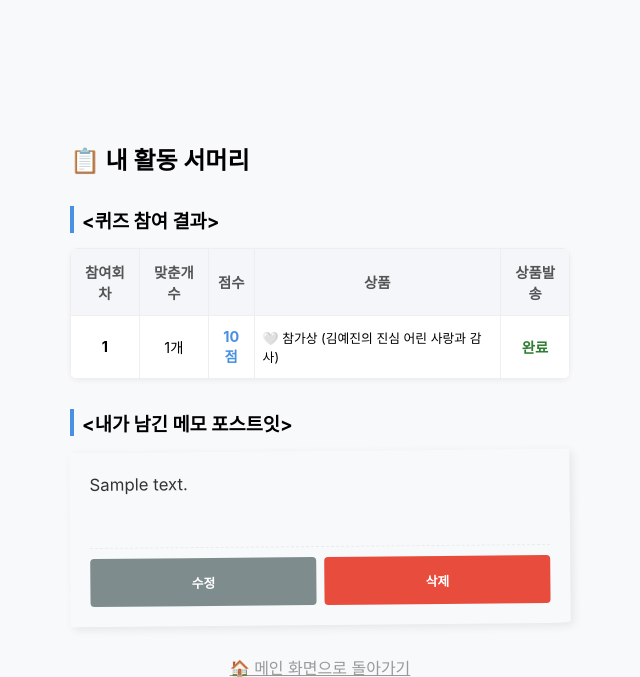
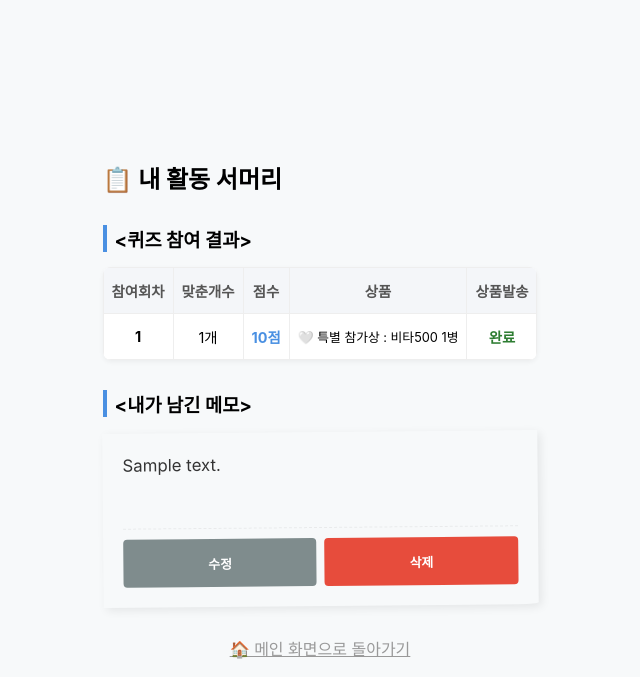
Before and after one commit to banana2990/2026bday, a Flask app: page /my-records in a window 1280 px wide. Shown: the top 677 px of the page, without its empty margins (320-960 px from the left). Run offline with Flask 3, Linux system fonts and the light colour scheme; the visitor is signed in with stand-in values (Sample User, id 1); tables that the repository leaves empty hold one stand-in row (values such as "Sample post").

Commit message:
20260621 화면 수정/ 상품 수정

```diff
--- a/app.py
+++ b/app.py
@@ -365,7 +365,6 @@ def submit_contact():
 
     return redirect(url_for("home"))
 
-
 # [Admin] 관리자 전용 페이지 뷰
 @app.route("/admin/dashboard")
 def admin_dashboard():
@@ -377,6 +376,7 @@ def admin_dashboard():
         flash("관리자만 접근할 수 있습니다.", "login_error")
         return redirect(url_for("home"))
 
+    # 1) 상품 발송용 유저 정보 조회
     valid_users = User.query.filter(User.contact_info.isnot(None)).all()
     contestants = []
 
@@ -398,7 +398,15 @@ def admin_dashboard():
         })
 
     contestants = sorted(contestants, key=lambda x: x['best_score'], reverse=True)
-    return render_template("admin.html", contestants=contestants)
+
+    # 2) [추가] 모든 유저의 메모를 작성 시간 역순으로 가져오기
+    all_memos = UserMemo.query.join(User).order_by(UserMemo.created_at.desc()).all()
+
+    return render_template(
+        "admin.html",
+        contestants=contestants,
+        all_memos=all_memos
+    )
 
 
 # [Admin] 발송 완료 처리 비동기 API
--- a/static/js/prize_manager.js
+++ b/static/js/prize_manager.js
@@ -4,10 +4,12 @@
 const PrizeManager = {
     // 1) 원천 데이터 마스터 테이블 (한 곳에서만 수정하면 전체 반영)
     prizes: [
-        { condition: (score) => score === 100, name: "👑 1등 명예의 전당 상품 (기프티콘 3만원권)" },
-        { condition: (score) => score >= 80,  name: "🎁 2등 김예진 박사상 상품 (스타벅스 디저트 세트)" },
-        { condition: (score) => score >= 50,  name: "☕ 3등 아차상 상품 (바나나우유 기프티콘)" },
-        { condition: (score) => true,         name: "🤍 참가상 (김예진의 진심 어린 사랑과 감사)" } // Default
+        { condition: (score) => score === 100, name: "👑 명예의 전당 : 김예진과 식사권 / 편의점 상품권 2만원권" },
+        { condition: (score) => score >= 95,   name: "🎁 예진학 박사 : 김예진과 커피권 / 편의점 상품권 1만원권" },
+        { condition: (score) => score >= 70,   name: "🎁 예진학 석사 : 폴바셋 룽고 1잔" },
+        { condition: (score) => score >= 40,   name: "🎁 예진학 학사 : 메로나 1개" },
+        { condition: (score) => score >= 5,    name: "🤍 특별 참가상 : 비타500 1병" },
+        { condition: (score) => true,          name: "어쩜 이러실 수 있어요 : 김예진과 강제 커피권" } // Default
     ],
 
     /**
--- a/templates/my_records.html
+++ b/templates/my_records.html
@@ -50,7 +50,7 @@
     </tbody>
   </table>
 
-  <h3>&lt;내가 남긴 메모 포스트잇&gt;</h3>
+  <h3>&lt;내가 남긴 메모&gt;</h3>
   <div class="memo-list">
     {% for memo in my_memos %}
     <div class="postit-card {{ memo.bg_color }}" id="memo-box-{{ memo.id }}">
```
Also changed, not shown: templates/admin.html (+29 -0 lines).
